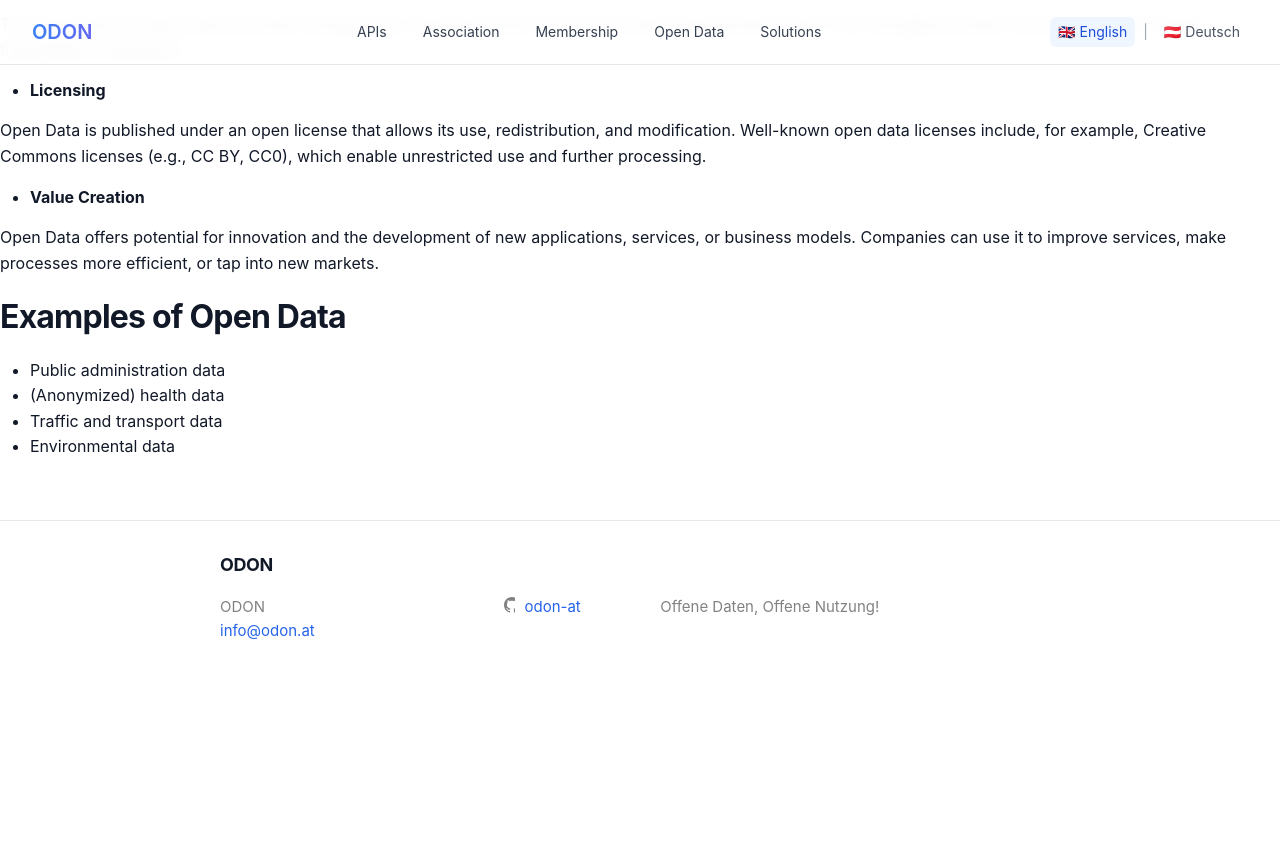
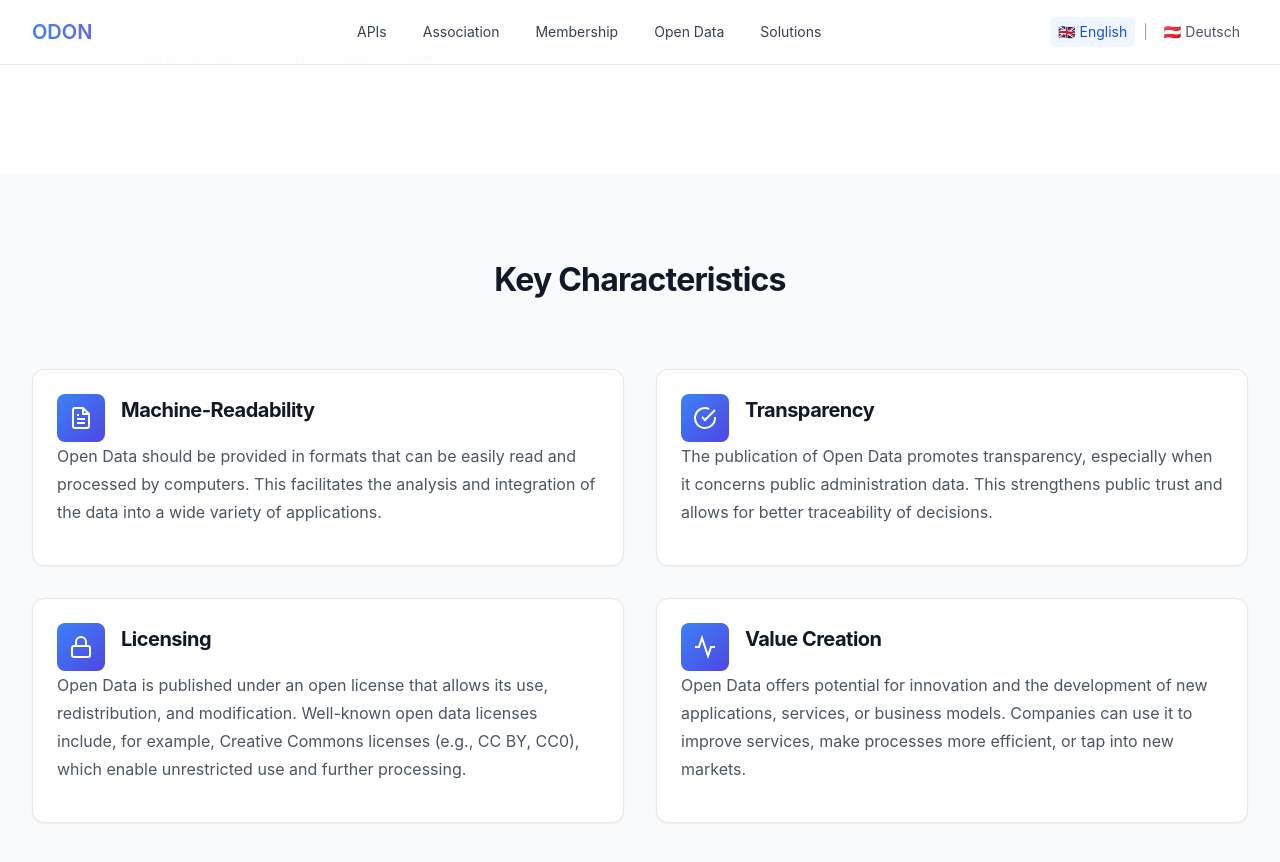
Before and after one commit to verein-odon/verein-odon.github.io, a Jekyll site: the page built from docs/en/open-data.md, in a window 1280 px wide and 900 px high, scrolled down 734 px. Shown: the top 862 px of the window. Built offline with Jekyll 4.4.1, drawn with Linux system fonts in a browser that asks for light colours; before the commit the page ends 1437 px from its top, so only the background shows below that.

Commit message:
Applied new layout to open-data (en) page

```diff
--- a/docs/en/open-data.md
+++ b/docs/en/open-data.md
@@ -6,29 +6,100 @@ ref: opendata
 permalink: /en/open-data/
 ---
 
-“Open Data is data that can be freely used, processed, modified, and shared by anyone.”
+<!-- About Section -->
+<section class="section bg-white">
+    <div class="container">
+        <div class="content-section">
+            <div class="icon-header">
+                <!-- <div class="icon-box">
+                <svg viewBox="0 0 24 24" fill="none" stroke="currentColor" stroke-width="2">
+                    <rect x="3" y="3" width="7" height="7"></rect>
+                    <rect x="14" y="3" width="7" height="7"></rect>
+                    <rect x="14" y="14" width="7" height="7"></rect>
+                    <rect x="3" y="14" width="7" height="7"></rect>
+                </svg>
+                </div> -->
+                <div>
+                <h2>“Open Data is data that can be freely used, processed, modified, and shared by anyone.”</h2>
+                </div>
+            </div>
+            <p>This is the concise definition of Open Data. However, there is more behind the term. Some other important characteristics of Open Data include:
+            </p>
+        </div>
+    </div>
+</section>
 
-This is the concise definition of Open Data. However, there is more behind the term. Some other important characteristics of Open Data include:
+<!-- Characteristics Section -->
+  <section class="section bg-gray">
+    <div class="container">
+      <h2 class="section-title">Key Characteristics</h2>
+      <div class="characteristics-grid">
+        <div class="characteristic-card">
+          <div class="characteristic-header">
+            <div class="icon-box">
+              <svg viewBox="0 0 24 24" fill="none" stroke="currentColor" stroke-width="2">
+                <path d="M14 2H6a2 2 0 0 0-2 2v16a2 2 0 0 0 2 2h12a2 2 0 0 0 2-2V8z"></path>
+                <polyline points="14 2 14 8 20 8"></polyline>
+                <line x1="16" y1="13" x2="8" y2="13"></line>
+                <line x1="16" y1="17" x2="8" y2="17"></line>
+                <polyline points="10 9 9 9 8 9"></polyline>
+              </svg>
+            </div>
+            <div>
+              <h3>Machine-Readability</h3>
+            </div>
+          </div>
+          <p>Open Data should be provided in formats that can be easily read and processed by computers. This facilitates the analysis and integration of the data into a wide variety of applications.</p>
+        </div>
+        <div class="characteristic-card">
+          <div class="characteristic-header">
+            <div class="icon-box">
+              <svg viewBox="0 0 24 24" fill="none" stroke="currentColor" stroke-width="2">
+                <path d="M22 11.08V12a10 10 0 1 1-5.93-9.14"></path>
+                <polyline points="22 4 12 14.01 9 11.01"></polyline>
+              </svg>
+            </div>
+            <div>
+              <h3>Transparency</h3>
+            </div>
+          </div>
+          <p>The publication of Open Data promotes transparency, especially when it concerns public administration data. This strengthens public trust and allows for better traceability of decisions.</p>
+        </div>
+        <div class="characteristic-card">
+          <div class="characteristic-header">
+            <div class="icon-box">
+              <svg viewBox="0 0 24 24" fill="none" stroke="currentColor" stroke-width="2">
+                <rect x="3" y="11" width="18" height="11" rx="2" ry="2"></rect>
+                <path d="M7 11V7a5 5 0 0 1 10 0v4"></path>
+              </svg>
+            </div>
+            <div>
+              <h3>Licensing</h3>
+            </div>
+          </div>
+          <p>Open Data is published under an open license that allows its use, redistribution, and modification. Well-known open data licenses include, for example, Creative Commons licenses (e.g., CC BY, CC0), which enable unrestricted use and further processing.</p>
+        </div>
+        <div class="characteristic-card">
+          <div class="characteristic-header">
+            <div class="icon-box">
+              <svg viewBox="0 0 24 24" fill="none" stroke="currentColor" stroke-width="2">
+                <polyline points="22 12 18 12 15 21 9 3 6 12 2 12"></polyline>
+              </svg>
+            </div>
+            <div>
+              <h3>Value Creation</h3>
+            </div>
+          </div>
+          <p>Open Data offers potential for innovation and the development of new applications, services, or business models. Companies can use it to improve services, make processes more efficient, or tap into new markets.</p>
+        </div>
+      </div>
+    </div>
+  </section>
 
-- **Machine-Readability**
-
-Open Data should be provided in formats that can be easily read and processed by computers. This facilitates the analysis and integration of the data into a wide variety of applications.
-
-- **Transparency**
-
-The publication of Open Data promotes transparency, especially when it concerns public administration data. This strengthens public trust and allows for better traceability of decisions.
-
-- **Licensing**
-
-Open Data is published under an open license that allows its use, redistribution, and modification. Well-known open data licenses include, for example, Creative Commons licenses (e.g., CC BY, CC0), which enable unrestricted use and further processing.
-
-- **Value Creation**
-
-Open Data offers potential for innovation and the development of new applications, services, or business models. Companies can use it to improve services, make processes more efficient, or tap into new markets.
-
+<!--
 ## Examples of Open Data
 
 - Public administration data
 - (Anonymized) health data
 - Traffic and transport data
-- Environmental data
+- Environmental data -->
```
